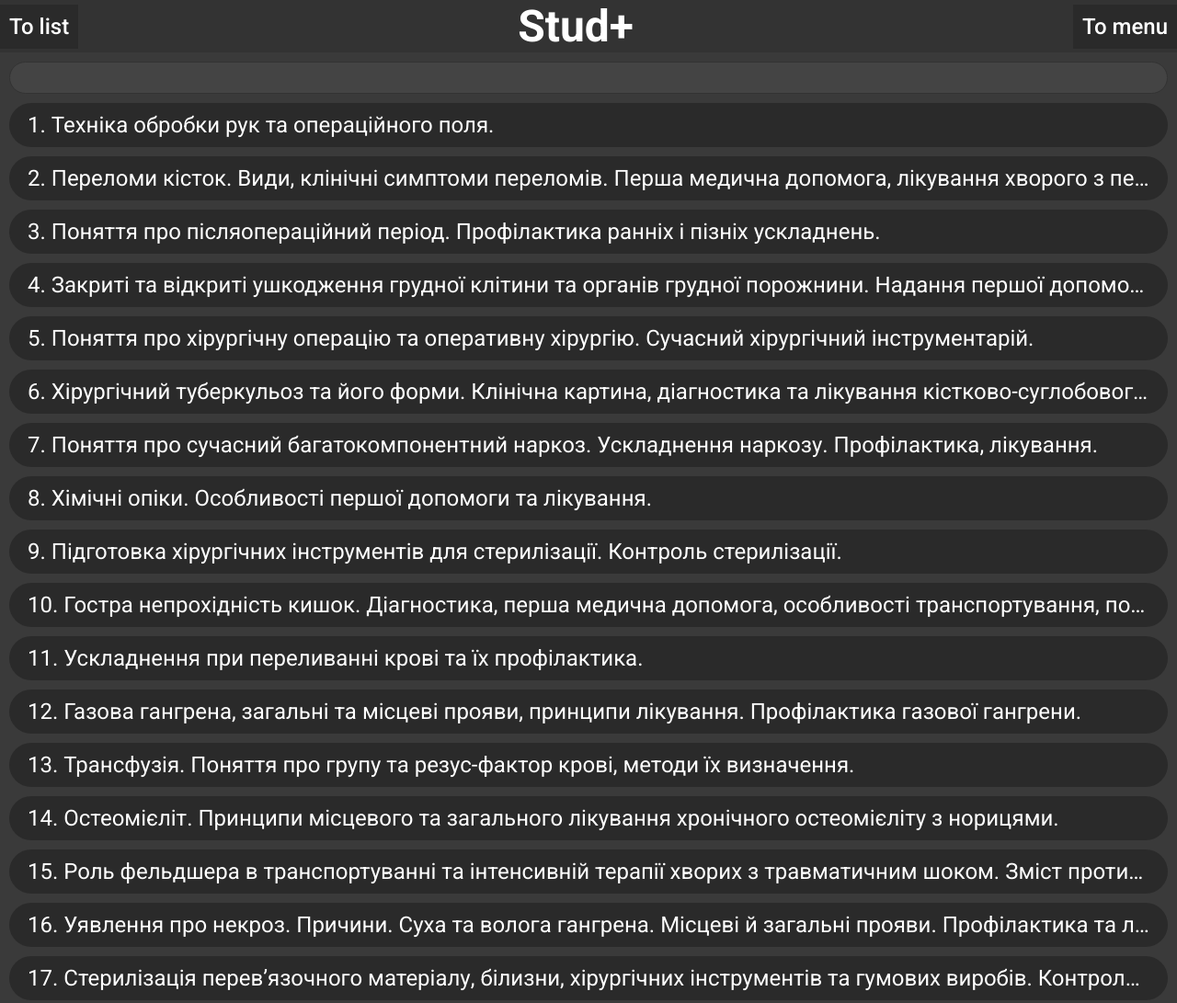
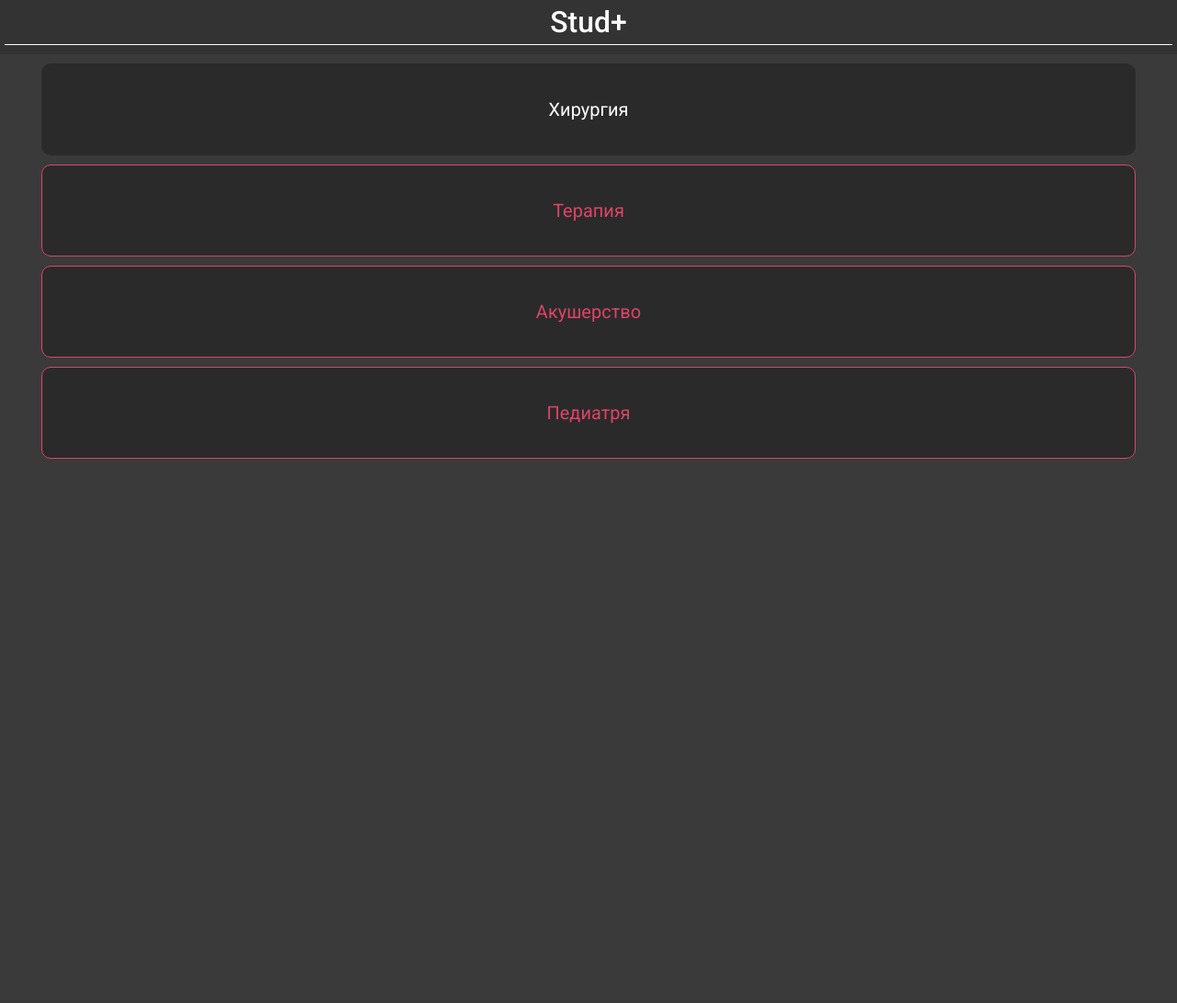
Before and after one commit to Wisp42/new.studplus, a plain HTML site: page index.html in a window 1280 px wide. Shown: the top 1091 px of the page at 92% size. After the commit the page ends 800 px from the top, so only its background shows below. Drawn offline with Linux system fonts and the light colour scheme.

Commit message:
Stud+ (beta2)

```diff
--- a/index.html
+++ b/index.html
@@ -6,31 +6,20 @@
 	<link rel="stylesheet" href="styles/main.css">
 	<link rel="preconnect" href="https://fonts.gstatic.com">
 	<link href="https://fonts.googleapis.com/css2?family=Roboto:ital,wght@0,300;0,400;0,500;0,700;0,900;1,300;1,400;1,500;1,700&display=swap" rel="stylesheet">
+	<script src="scripts/main.js"></script>
 	<title>Stud+</title>
 </head>
-<body onload="onload_show(surgery_db, 'surgery')">
-	<header class="header">
-		<div class="header-warp">
-			<div class="header__btn header__back-btn">
-				<a href="#" class="header__btn_link">To list</a>
-			</div>
-			<div class="header-warp__title_warp">
-				<h1 class="header-warp__title">Stud+</h1>
-			</div>
-			<div class="header__btn header__menu-btn">
-				<a href="#" class="header__btn_link">To menu</a>
+<body onload="onload_header(name='Stud+', isMain=true)">
+	<div class="main-nav">
+		<div class="container">
+			<div class="main-nav__wrap">
+				<div class="main-nav__item"><a href="categories_lists/surgery.html" class="main-nav__link">Хирургия</a></div>
+				<div class="main-nav__item empty"><a href="categories_lists/therapy.html" class="main-nav__link">Терапия</a></div>
+				<div class="main-nav__item empty"><a href="categories_lists/obstetrics.html" class="main-nav__link">Акушерство</a></div>
+				<div class="main-nav__item empty"><a href="categories_lists/pediatrics.html" class="main-nav__link">Педиатря</a></div>
 			</div>
 		</div>
-	</header>
-	<div class="container">
-		<input type="text" id="search_form" oninput="oninput_search(surgery_db)">
 	</div>
-	<div class="container">
-		<div class="list_contant">
-
-		</div>
-	</div>
-
 	<script src="scripts/database.js"></script>
 	<script src="scripts/main.js"></script>
 </body>
--- a/scripts/main.js
+++ b/scripts/main.js
@@ -12,8 +12,29 @@ function createListItem(content, category) {
 	list_item_link.href = `../categories/${category}/page${i+1}.html`;
 
 	list_item.insertAdjacentElement('beforeend', list_item_link);
-	list_item.className = 'list__item';
+	if (content[i].status == ''){
+		list_item.className = 'list__item empty';
+	}else{
+		list_item.className = 'list__item';
+	}
+
 	list_wrap.appendChild(list_item);
+}
+
+function onload_header(name='Stud+', isMain=false, isList=false, isPage=false, backBtn='index') {
+	var createHeader = document.createElement('header');
+	createHeader.className = 'header';
+	var backBtn_link = `../${backBtn}.html`;
+
+
+	createHeader.innerHTML = `<div class="header-warp"><div class="header__title">${name}</div><nav class="header__nav"><div class="header-nav__item header-nav__item_back"><a href="${backBtn_link}" class="header-nav__item_link">Назад</a></div><div class="header-nav__item header-nav__item_category"><a href="categories_lists/surgery.html" class="header-nav__item_link">Хирургия</a></div><div class="header-nav__item header-nav__item_category empty"><a href="categories_lists/therapy.html" class="header-nav__item_link">Терапия</a></div><div class="header-nav__item header-nav__item_category empty"><a href="categories_lists/obstetrics.html" class="header-nav__item_link">Акушерство</a></div><div class="header-nav__item header-nav__item_category empty"><a href="categories_lists/pediatrics.html" class="header-nav__item_link">Педиатря</a></div></nav></div>`;
+	document.body.insertAdjacentElement('afterbegin' , createHeader);
+
+	var headerNav = document.querySelector('.header__nav');
+	if (isMain){
+		headerNav.style.display = 'none';
+	}
+
 }
 function onload_show(database, cat) {
 	for(i = 0; i < database.length; i++){
--- a/styles/main.css
+++ b/styles/main.css
@@ -7,7 +7,7 @@ body{
 	background-color: #3a3a3a;
 	color: #fff;
 	font-family: 'Roboto', sans-serif;
-	font-size: 24px;
+	font-size: 20px;
 
 	font-weight: 400;
 }
@@ -16,9 +16,9 @@ a, a:visited, a:active{
 	text-decoration: none;
 }
 .container{
-	max-width: 1280px;
+	max-width: 1200px;
 	margin: 0 auto;
-	padding: 0 10px;
+	padding: 0 5px;
 }
 #search_form{
 	display: block;
@@ -29,27 +29,92 @@ a, a:visited, a:active{
 	background-color: #444;
 	border: 1px solid #333;
 	border-radius: 50px;
+	opacity: 0.8;
 
 	color: #fff;
 	font-size: 20px;
 }
 
+.search-form_warp{
+	position: sticky;
+	top: 5px;
+	z-index: 10;
+}
+#search_form:focus{
+	opacity: 1;
+}
 .header{
-	position: sticky;
+	margin-bottom: 10px;
 }
 .header-warp{
-	display: flex;
-	justify-content: space-between;
-	align-items: center;
-
 	background-color: #333;
-	/*padding: 5px;*/
+	padding: 5px;
 	text-align: center;
 }
-.header-warp__title{
-	/*padding: 5px 0;*/
+.header__title{
+	border-bottom: 1px solid #fff;
+	margin-bottom: 5px;
+	padding-bottom: 5px;
+
+	text-align: center;
+	font-size: 32px;
+	font-weight: 500;
 }
-.header__btn{
+.header__nav{
+	display: flex;
+	justify-content: space-around;
+}
+.header-nav__item{
+	width: 100%;
+	border: 1px solid transparent;
+	transition: 0.15s;
+}
+.header-nav__item_link{
+	display: block;
+	padding: 5px;
+	transition: 0.15s;
+}
+.header-nav__item:hover{
+	background-color: #4af;
+}
+
+@media screen and (max-width: 650px){
+	.header-nav__item_category{
+		display: none;
+	}
+}
+
+.main-nav{
+
+}
+.main-nav__wrap{
+	display: flex;
+	justify-content: center;
+	flex-wrap: wrap;
+}
+.main-nav__item{
+	height: 100px;
+	width: 100%;
+
+	margin-bottom: 10px;
+
+	background-color: #2a2a2a;
+	border: 1px solid transparent;
+	border-radius: 10px;
+	transition: 0.15s;
+}
+.main-nav__link{
+	display: flex;
+	align-items: center;
+	justify-content: center;
+	height: 100%;
+	width: 100%;
+}
+.main-nav__item:hover{
+	background-color: #4d6;
+	border: 1px solid #1a3;
+}
+/*.header__btn{
 	background-color: #2a2a2a;
 	padding: 10px;
 
@@ -62,16 +127,16 @@ a, a:visited, a:active{
 }
 .header__btn_link{
 	display: block;
-}
+}*/
 
 .list{
-
 
 }
 .list__item{
 	position: relative;
 	margin: 10px 0;
 	background-color: #2a2a2a;
+	border: 1px solid transparent;
 	border-radius: 40px;
 
 	font-size: 24px;
@@ -88,3 +153,20 @@ a, a:visited, a:active{
 	overflow: hidden;
     text-overflow: ellipsis;
 }
+
+.empty{
+	border: 1px solid #d46;
+	color: #d46;
+	transition: 0.15s;
+}
+.empty > a{
+	pointer-events: none
+}
+.header-nav__item + .empty{
+	border: 0px solid transparent;
+}
+.empty:hover{
+	background-color: #f46;
+	border: 1px solid #d46;
+	color: #2a2a2a;
+}
```
Also changed, not shown: categories_lists/obstetrics.html (added, +24 -0 lines), categories_lists/pediatrics.html (added, +24 -0 lines), categories_lists/surgery.html (added, +24 -0 lines), categories_lists/therapy.html (added, +24 -0 lines), 1 other file.
